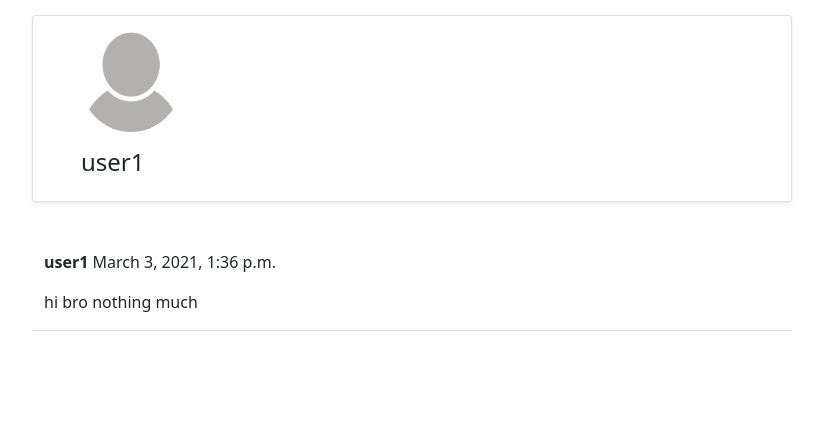
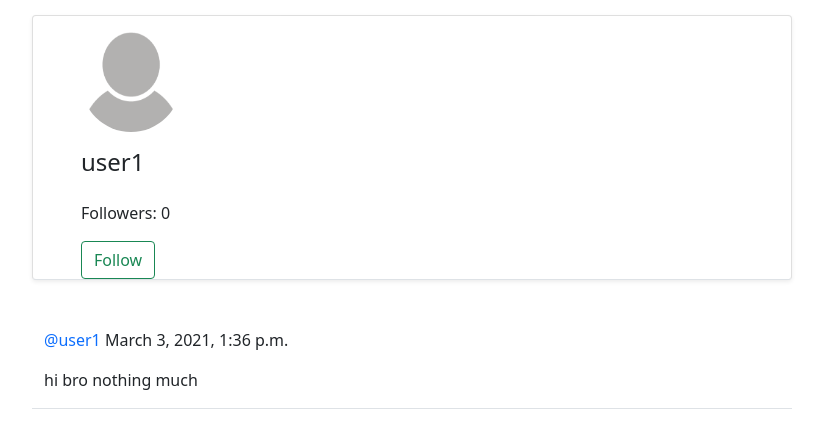
Before and after one commit to m0hanram/FRIENDLY, a Django app: page /social/profile/2 in a window 1280 px wide. Shown: the part 143-591 px from the top of the page, without its empty margins (228-1051 px from the left). Run offline with Django 3.2, Linux system fonts and the light colour scheme; data comes from the database, SQL or seed files in the repository; both versions use the stored data as it was after the commit; some libraries are stand-ins or nearby versions.

Commit message:
commit followers added

```diff
--- a/socialnetwork/social/models.py
+++ b/socialnetwork/social/models.py
@@ -23,6 +23,7 @@ class UserProfile(models.Model):
     birth_date = models.DateField(null=True, blank=True)
     location = models.CharField(max_length=100, blank=True, null=True)
     picture = models.ImageField(upload_to = 'uploads/profile_pictures', default='uploads/profile_pictures/default.png', blank=True)
+    followers = models.ManyToManyField(User, blank=True, related_name='followers')
 
 
 # django signals are just like functions that gets executed if a specified event occurs
--- a/socialnetwork/social/templates/social/profile.html
+++ b/socialnetwork/social/templates/social/profile.html
@@ -41,15 +41,34 @@
             {% if profile.bio %}
             <p >{{ profile.bio }}</p>
             {% endif %}
+            <div>
+                <p>Followers: {{ number_of_followers }}</p>
+                {% if user == request.user %}
+                {% else %}
+                {% if is_following %}
+                    <form method='POST' action="{% url 'remove-followers' profile.pk%}">
+                        {% csrf_token %}
+                        <button class="btn btn-outline-danger" type=submit>UnFollow</button>
+                    </form>
+                {% else %}
+                    <form method='POST' action="{% url 'add-followers' profile.pk%}">
+                        {% csrf_token %}
+                        <button class="btn btn-outline-success" type=submit>Follow</button>
+                    </form>
+                {% endif %}
+                {% endif %}
+            </div>
         </div>
     </div>
 
     {% for post in posts %}
     <div class='row justify-content-center mt-5'>
         <div class='col-md-8 col-sm-12 border-bottom position-relative'>
-            <p><strong>{{ post.author }}</strong> {{ post.created_on }}</p>
+            <p><a style="text-decoration: none;" class="text-primary" href="{% url 'profile' post.author.profile.pk %}">@{{ post.author }}</a> {{ post.created_on }}</p>
+            <div class="position-relative">
                 <p>{{ post.body }}</p>
                 <a href="{% url 'post-detail' post.pk %}" class='stretched-link'></a>
+            </div>
         </div>
     </div>
     {% endfor %}
--- a/socialnetwork/social/urls.py
+++ b/socialnetwork/social/urls.py
@@ -1,5 +1,5 @@
 from django.urls import path
-from .views import CommentDeleteView, PostListView, PostDetailView, PostEditView, PostDeleteView, ProfileEditView, ProfileView
+from .views import CommentDeleteView, PostListView, PostDetailView, PostEditView, PostDeleteView, ProfileEditView, ProfileView, AddFollower, RemoveFollower
 
 
 urlpatterns = [
@@ -10,4 +10,6 @@ urlpatterns = [
     path('post/<int:post_pk>/comment/delete/<int:pk>/', CommentDeleteView.as_view(), name='comment-delete'),
     path('profile/<int:pk>', ProfileView.as_view(), name='profile'),
     path('profile/edit/<int:pk>', ProfileEditView.as_view(), name='profile-edit'),
+    path('profile/<int:pk>/followers/add', AddFollower.as_view(), name='add-followers'),
+    path('profile/<int:pk>/followers/remove', RemoveFollower.as_view(), name='remove-followers')
 ]
--- a/socialnetwork/social/views.py
+++ b/socialnetwork/social/views.py
@@ -1,6 +1,6 @@
 import django
 from django.db.models.fields import files
-from django.shortcuts import render
+from django.shortcuts import redirect, render
 from django.views import View
 from .models import Comment, Post, UserProfile
 from .forms import PostForm, CommentForm
@@ -116,10 +116,26 @@ class ProfileView(View):
         user = profile.user
         posts = Post.objects.filter(author = user).order_by('-created_on')
 
+        followers = profile.followers.all()
+
+        if len(followers) == 0:
+            is_following = False
+
+        for follower in followers:
+            if follower == request.user:
+                is_following = True
+                break
+            else:
+                is_following = False
+
+        number_of_followers = len(followers)
+
         context = {
             'user': user,
             'profile': profile,
-            'posts': posts
+            'posts': posts,
+            'number_of_followers': number_of_followers,
+            'is_following': is_following
         }
 
         return render(request, 'social/profile.html', context)
@@ -137,3 +153,19 @@ class ProfileEditView(LoginRequiredMixin, UserPassesTestMixin, UpdateView):
     def test_func(self):
         profile = self.get_object()
         return self.request.user == profile.user
+
+
+class AddFollower(LoginRequiredMixin, View):
+    def post(self, request, pk, *args, **kwargs):
+        profile = UserProfile.objects.get(pk = pk)
+        profile.followers.add(request.user)
+
+        return redirect('profile', pk=profile.pk)
+
+
+class RemoveFollower(LoginRequiredMixin, View):
+    def post(self, request, pk, *args, **kwargs):
+        profile = UserProfile.objects.get(pk = pk)
+        profile.followers.remove(request.user)
+
+        return redirect('profile', pk=profile.pk)
```
Also changed, not shown: socialnetwork/social/templates/social/post_list.html (+5 -3 lines), socialnetwork/db.sqlite3, socialnetwork/media/uploads/profile/default.png (added), socialnetwork/social/migrations/0005_userprofile_followers.py (added). Lines whose indentation alone changed are shown as unchanged.
